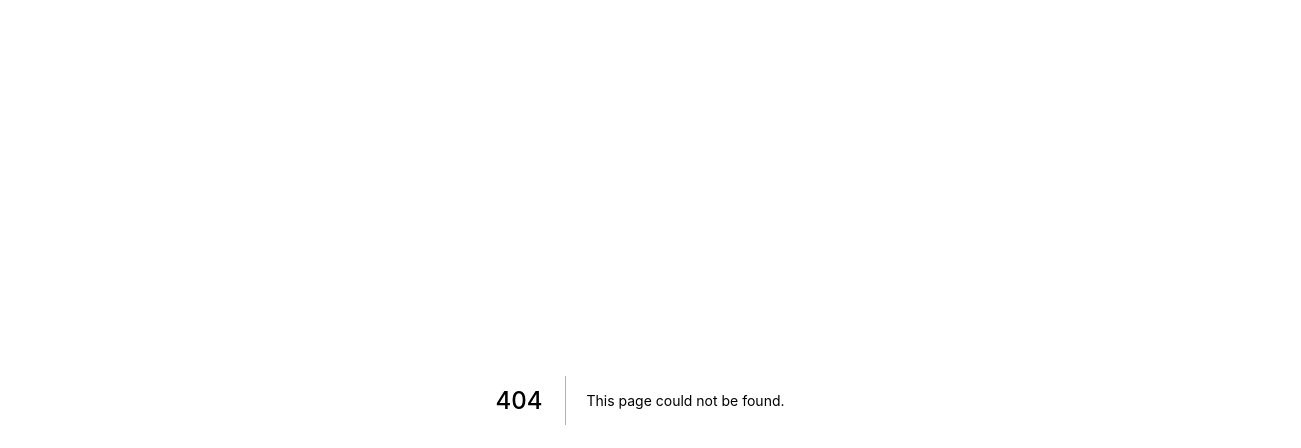
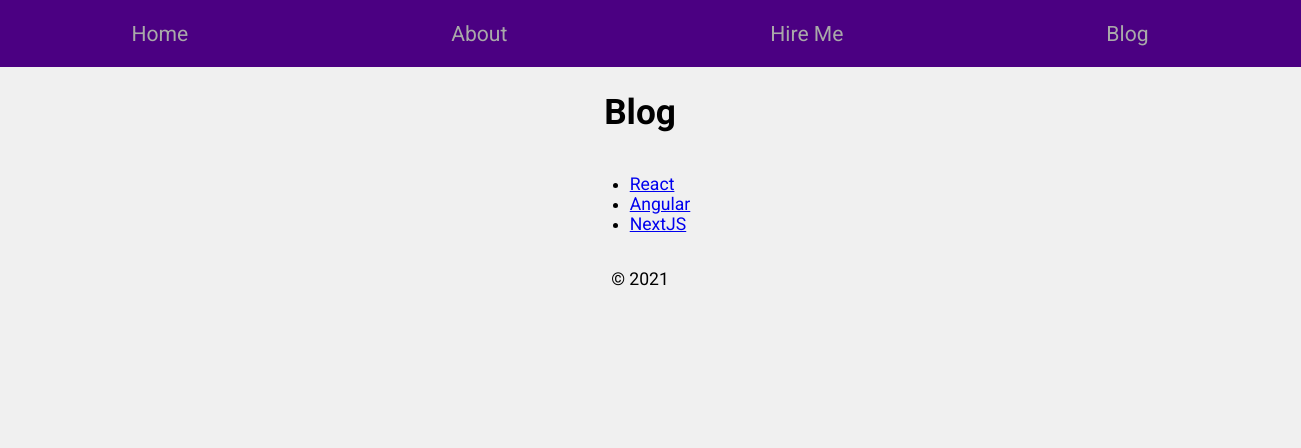
Before and after one commit to jomardiago/next-portfolio, a Next.js app: page /blog in a window 1280 px wide. Before the commit this address had no page. Shown: the top 448 px of the page, 1301 px wide, since content can reach past the window. Built offline with nearby package versions, Linux system fonts and the light colour scheme; a small style sheet from the web is missing.

Commit message:
10. Dynamic Pages with Query Parameters

```diff
--- a/components/Layout.js
+++ b/components/Layout.js
@@ -20,6 +20,7 @@ const Layout = ({ children, title }) => (
             <Link href="/"><a>Home</a></Link>
             <Link href="/about"><a>About</a></Link>
             <Link href="/hireme"><a>Hire Me</a></Link>
+            <Link href="/blog"><a>Blog</a></Link>
         </header>
         <h1>{title}</h1>
         {children}
--- /dev/null
+++ b/pages/blog.js
@@ -0,0 +1,14 @@
+import Layout from '../components/Layout';
+import Link from 'next/link';
+
+const Blog = () => (
+    <Layout title="Blog">
+        <ul>
+            <li><Link href="/post?title=React"><a>React</a></Link></li>
+            <li><Link href="/post?title=Angular"><a>Angular</a></Link></li>
+            <li><Link href="/post?title=NextJS"><a>NextJS</a></Link></li>
+        </ul>
+    </Layout>
+);
+
+export default Blog;
```
Also changed, not shown: pages/post.js (added, +9 -0 lines).
